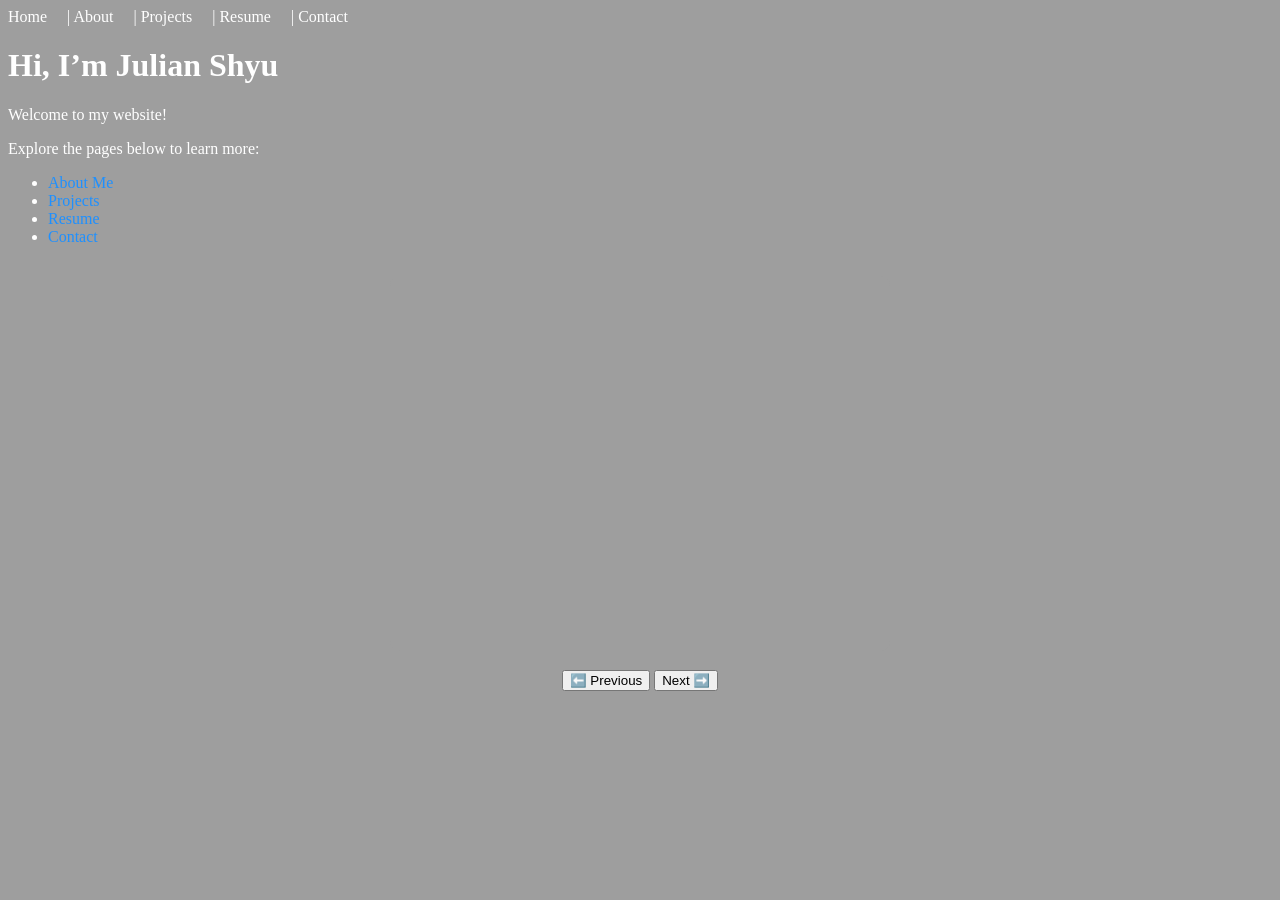
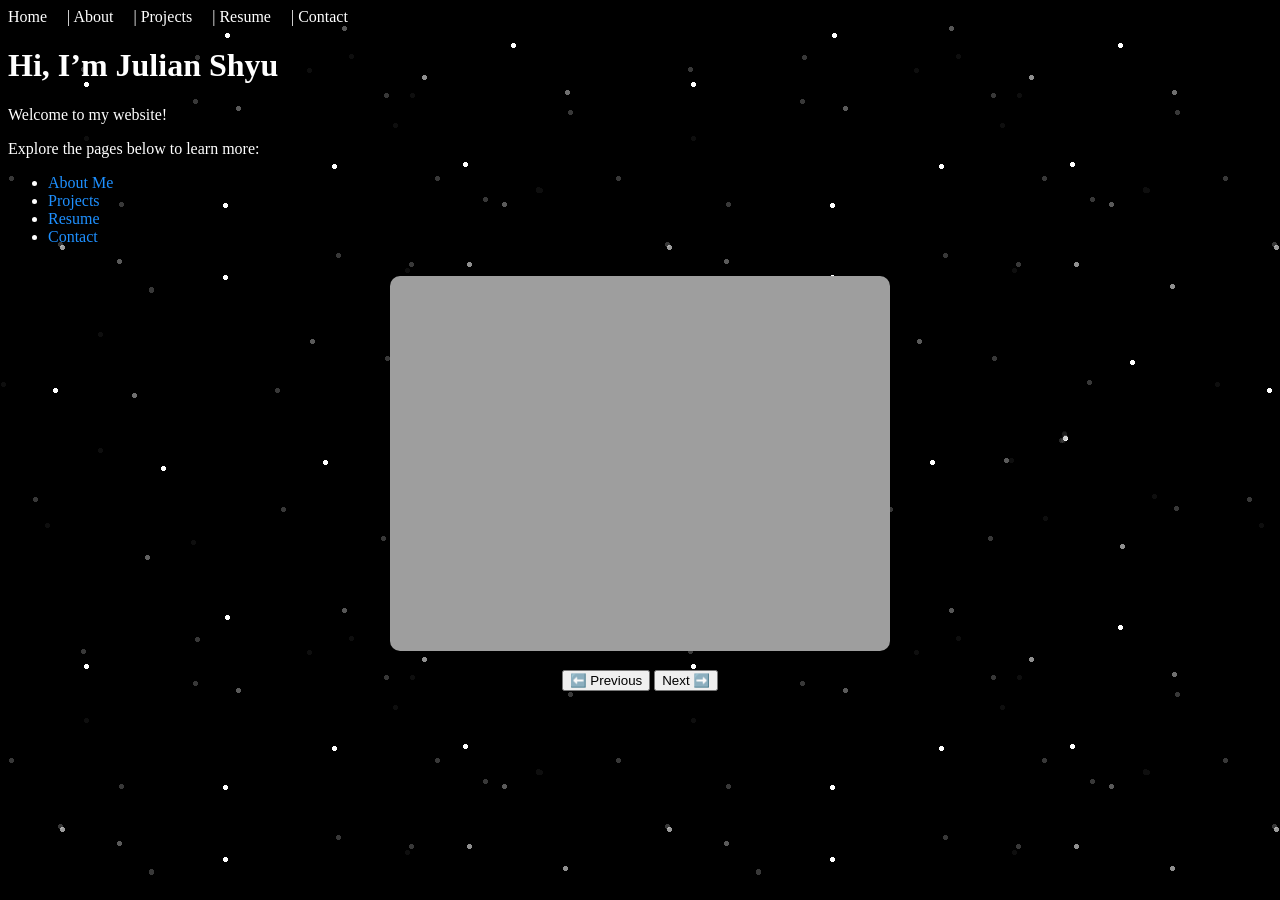
Before and after one commit to Julianzen/julians.github.io, a Jekyll site: the page built from index.md, in a window 1280 px wide. Built offline with Jekyll 4.4.1, drawn with Linux system fonts in a browser that asks for light colours.

Commit message:
Update style.css

```diff
--- a/assets/style.css
+++ b/assets/style.css
@@ -11,7 +11,7 @@ body {
 */
 
 body {
-  background-image: url("{{ '/assets/images/space.png' | relative_url }}");
+  background-image: url("https://julianzen.github.io/julians.github.io/assets/images/space.png");
   background-repeat: repeat;
   background-size: auto;
   background-attachment: fixed; /* optional: makes it scroll nicely */
```
